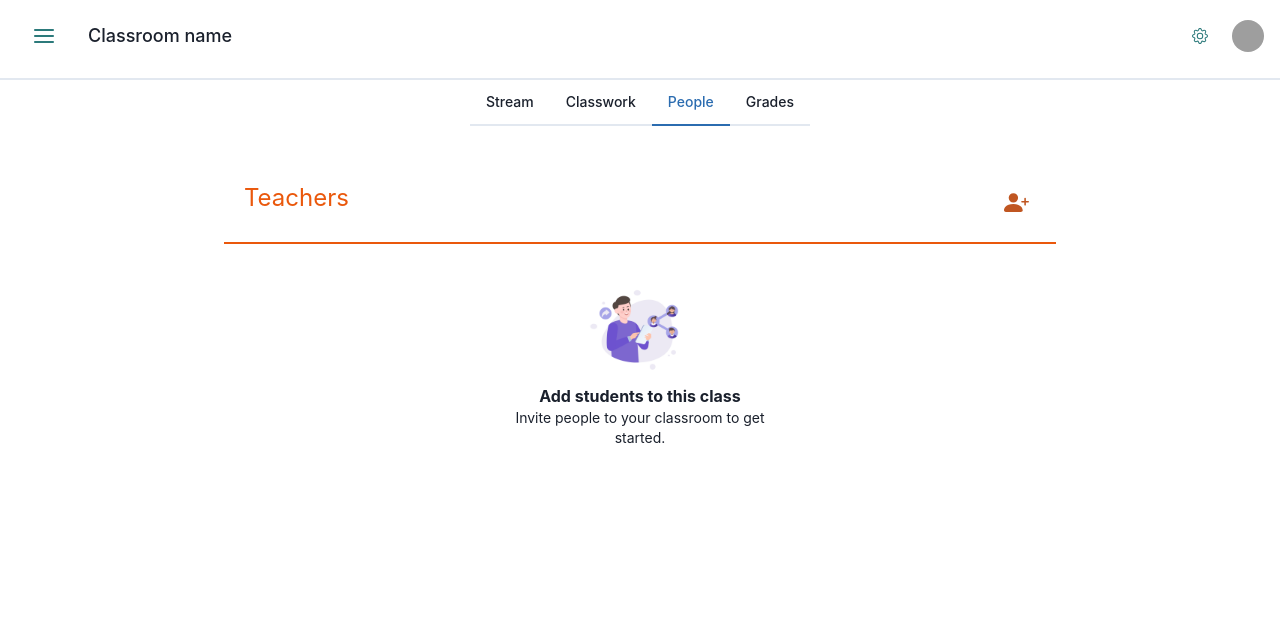
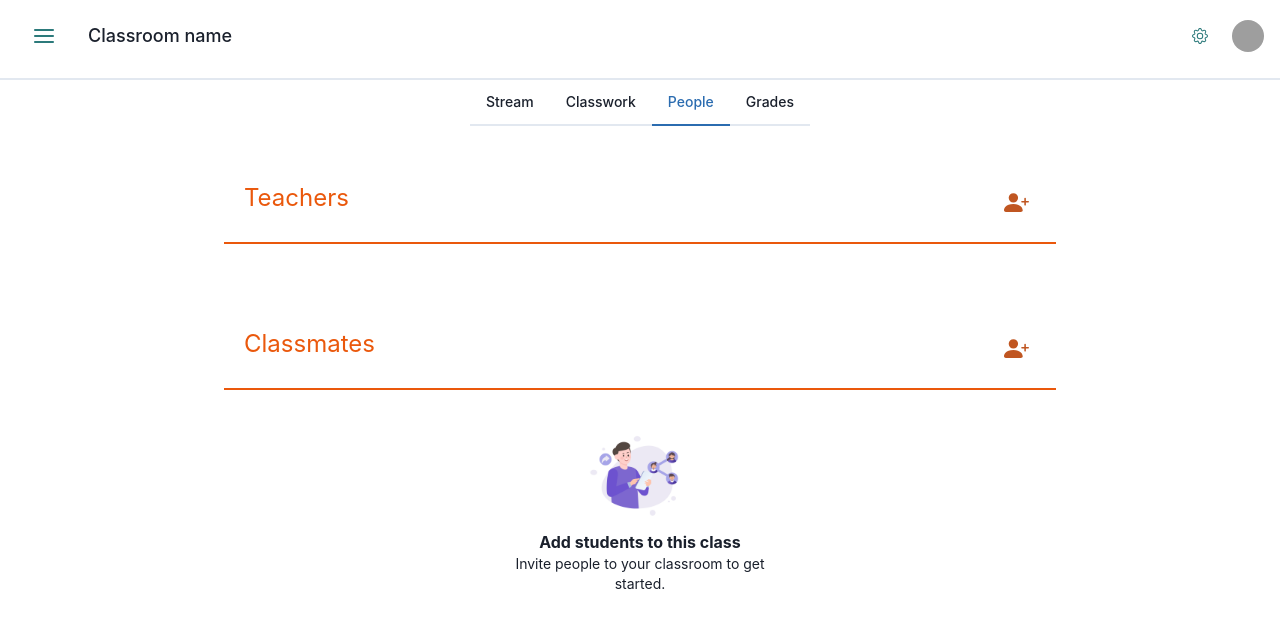
Before and after one commit to NaveenDanj/google-classroom-clone, a Next.js app: page /Classroom in a window 1280 px wide. Both pictures are taken after a click on the tab "People". Shown: the top 628 px of the page. Built offline with nearby package versions, Linux system fonts and the light colour scheme; no server answers; grey boxes are pictures that could not be loaded.

Commit message:
added student people view component

```diff
--- a/components/Classroom/People/PeopleTab.tsx
+++ b/components/Classroom/People/PeopleTab.tsx
@@ -1,5 +1,6 @@
 import React from 'react'
 import EmptyList from '../../Global/EmptyList'
+import StudentPeopleView from './StudentPeopleView'
 import TeacherPeopleView from './TeacherPeopleView'
 
 const PeopleTab = () => {
@@ -9,6 +10,10 @@ const PeopleTab = () => {
         <div className=' w-full sm:w-3/4 md:w-2/3 '>
 
             <TeacherPeopleView />
+
+            <div className=' mt-16 mb-3'>
+                <StudentPeopleView />
+            </div>
 
             <EmptyList
                 path='/img/people.gif'
--- /dev/null
+++ b/components/Classroom/People/StudentPeopleView.tsx
@@ -0,0 +1,18 @@
+import { IconButton } from '@chakra-ui/react'
+import React from 'react'
+import { BsFillPersonPlusFill } from 'react-icons/bs'
+
+const StudentPeopleView = () => {
+    return (
+        <div className='flex border-b-2 border-orange-600 flex-row justify-between mt-5 p-5 w-full'>
+            <div>
+                <h1 className=' text-2xl text-orange-600 '>Classmates</h1>
+            </div>
+
+            <IconButton colorScheme={'orange'} variant="ghost" className='my-auto' size={'md'} aria-label='Search database' icon={<BsFillPersonPlusFill style={{ fontSize: 25 }} />} />
+
+        </div>
+    )
+}
+
+export default StudentPeopleView
```
